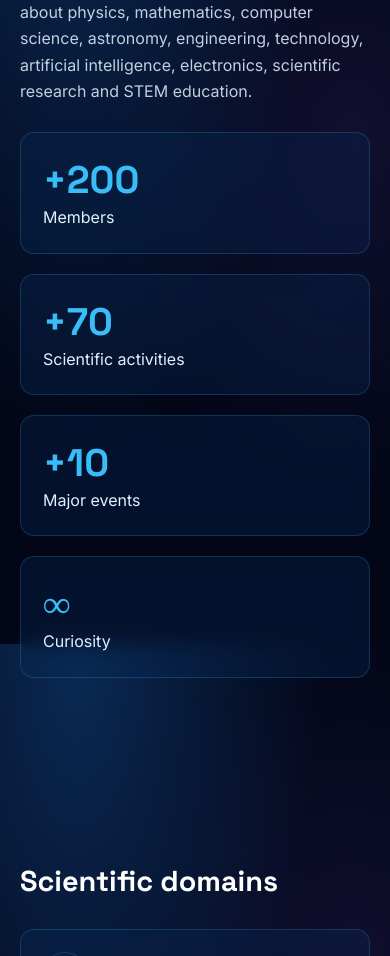
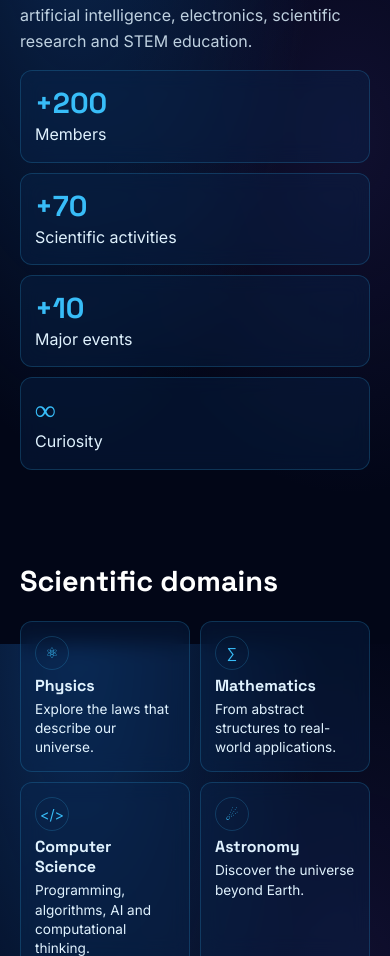
Before and after one commit to samybellili0/quanta, a React (Vite) app in the folder frontend/: page / in a window 390 px wide. Shown: the part 1044-2000 px from the top of the page. Built offline with nearby package versions, Linux system fonts and the light colour scheme; no server answers.

Commit message:
Update main.css

```diff
--- a/frontend/src/styles/main.css
+++ b/frontend/src/styles/main.css
@@ -96,3 +96,30 @@ input[aria-invalid=true],textarea[aria-invalid=true],select[aria-invalid=true]{b
 .field [aria-invalid=true]{border-color:#f87171}
 .opts{display:grid;gap:10px}
 .err{color:#f87171;font-size:.85rem;margin:0}
+
+/* ---------- Compact boxes on phones ---------- */
+@media (max-width: 640px) {
+  .section { padding: 44px 0; }
+  h2 { margin-bottom: 8px; }
+  .intro { margin-bottom: 16px; }
+
+  /* two columns for domains, activities and team (the join page stays single-column) */
+  #domains .three,
+  #activities .four,
+  #team .three {
+    grid-template-columns: repeat(2, minmax(0, 1fr));
+  }
+  .grid { gap: 10px; margin-top: 16px; }
+
+  .card { padding: 14px; border-radius: 12px; }
+  .card h3 { font-size: 1rem; line-height: 1.25; margin-bottom: 4px; }
+  .card p { font-size: 0.85rem; line-height: 1.4; }
+
+  .ico { width: 34px; height: 34px; margin-bottom: 6px; font-size: 0.9rem; }
+  .small { padding: 12px 8px; font-size: 0.85rem; line-height: 1.3; }
+  .stats strong { font-size: 1.8rem; }
+  .avatar { width: 56px; height: 56px; margin-bottom: 8px; }
+
+  /* no jumping on touch */
+  .hover:hover { transform: none; }
+}
```
